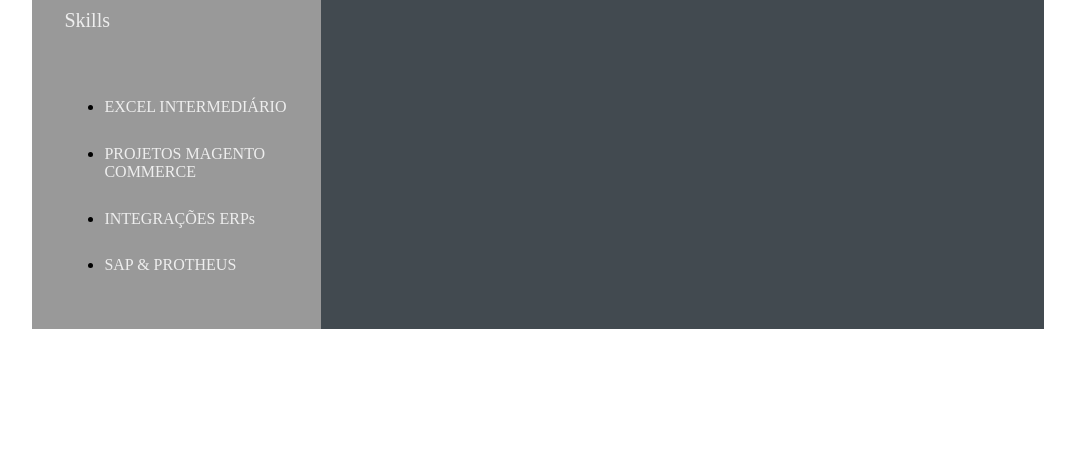
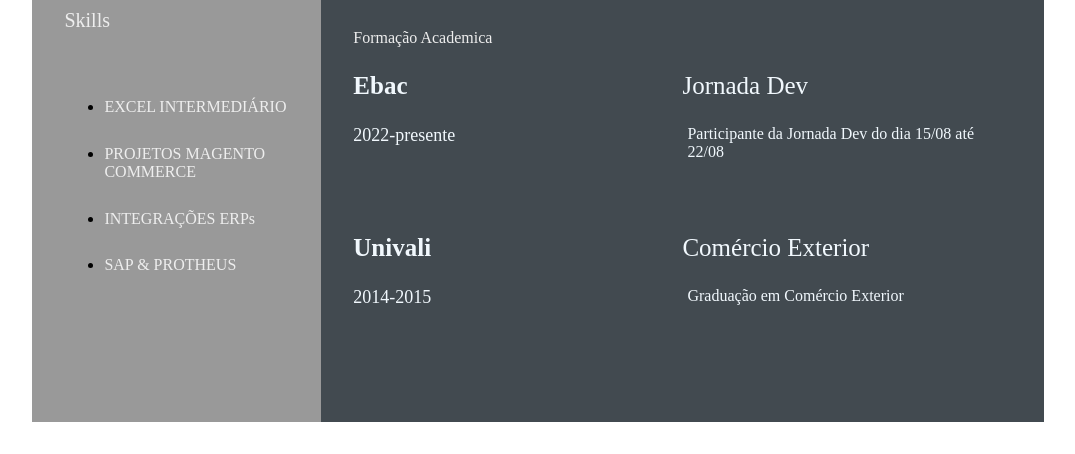
Before and after one commit to TAGUIAR94/devweekgit.github.io, a plain HTML site: page index.html in a window 1280 px wide. Shown: the part 741-1195 px from the top of the page, without its empty margins (102-1177 px from the left). Before the commit the page ends 1102 px from the top, so only its background shows below. Drawn offline with Linux system fonts and the light colour scheme.

Commit message:
feature: experience day4 (#7)

```diff
--- a/index.html
+++ b/index.html
@@ -1,5 +1,6 @@
 <!DOCTYPE html>
 <html lang="en">
+
 <head>
     <meta charset="UTF-8">
     <meta http-equiv="X-UA-Compatible" content="IE=edge">
@@ -9,6 +10,7 @@
     <!-- Custom CSS -->
     <link rel="stylesheet" href="style.css">
 </head>
+
 <body>
     <main class="resume-contents">
         <section class="left-section">
@@ -34,10 +36,18 @@
                 <div class="skills">
                     <p class="left-title">Skills</p>
                     <ul>
-                        <li><p>EXCEL INTERMEDIÁRIO</p></li>
-                        <li><p>PROJETOS MAGENTO COMMERCE</p></li>
-                        <li><p>INTEGRAÇÕES ERPs</p></li>
-                        <li><p>SAP & PROTHEUS</p></li>
+                        <li>
+                            <p>EXCEL INTERMEDIÁRIO</p>
+                        </li>
+                        <li>
+                            <p>PROJETOS MAGENTO COMMERCE</p>
+                        </li>
+                        <li>
+                            <p>INTEGRAÇÕES ERPs</p>
+                        </li>
+                        <li>
+                            <p>SAP & PROTHEUS</p>
+                        </li>
                     </ul>
                 </div>
             </div>
@@ -97,6 +107,35 @@
                     </div>
                 </section>
                 <!-- fim experiencia -->
+                <!-- formação academica-->
+                <section class="education gap">
+                    <div class="right-title">Formação Academica</div>
+                    <div class="education-contents">
+                        <div class="education-left">
+                            <p class="education-school-name">Ebac</p>
+                            <p class="educationp-time-period">2022-presente</p>
+                        </div>
+                        <div class="education-right">
+                            <p class="education-subject">Jornada Dev</p>
+                            <p class="education-desc">
+                                Participante da Jornada Dev do dia 15/08 até 22/08
+                            </p>
+                        </div>
+                    </div>
+                    <div class="education-contents">
+                        <div class="education-left">
+                            <p class="education-school-name">Univali</p>
+                            <p class="educationp-time-period">2014-2015</p>
+                        </div>
+                        <div class="education-right">
+                            <p class="education-subject">Comércio Exterior</p>
+                            <p class="education-desc">
+                                Graduação em Comércio Exterior
+                            </p>
+                        </div>
+                    </div>
+                </section>
+                <!-- fim formação academica-->
             </div>
         </section>
     </main>
--- a/style.css
+++ b/style.css
@@ -1,4 +1,5 @@
-{    margin: 0;
+{
+    margin: 0;
     padding: 0;
     box-sizing: border-box;
     list-style: none;
```
